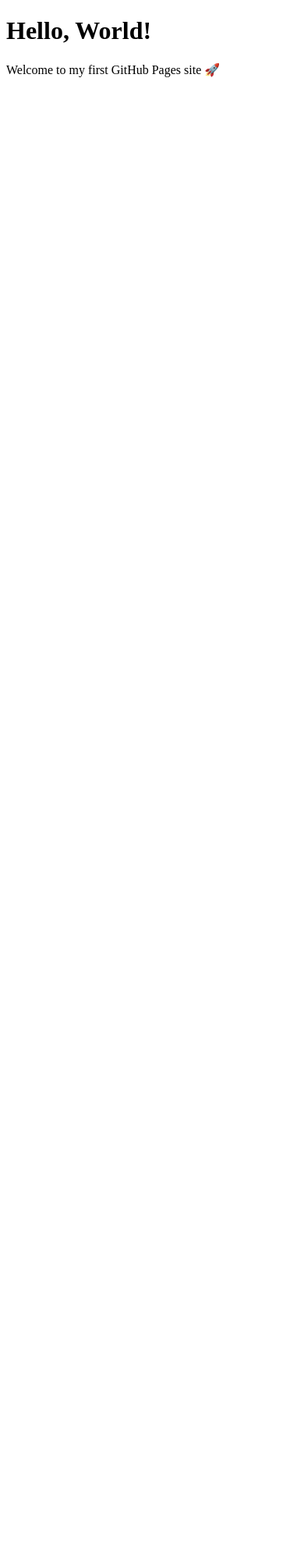
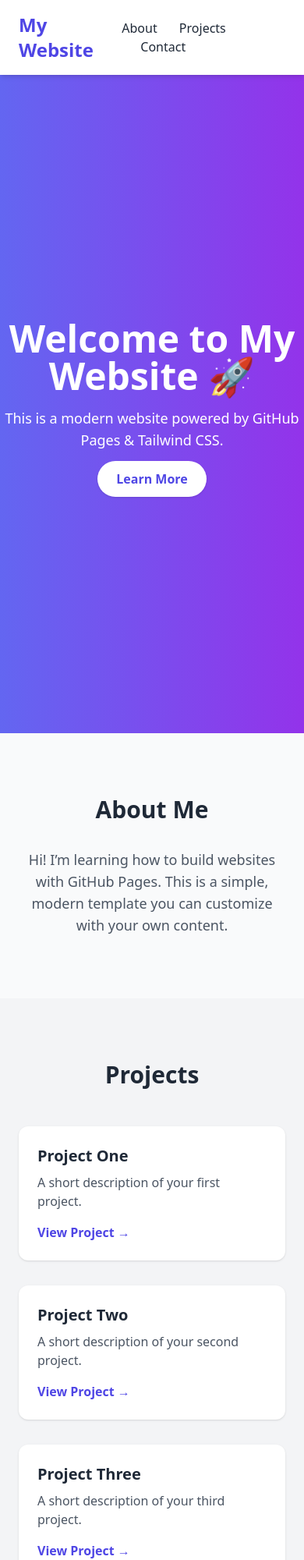
Before and after one commit to annfigueroa-ibmix/tealiumTrainingSite, a plain HTML site: page index.html in a window 390 px wide. Shown: the top 2000 px of the page at 78% size. Before the commit the page ends 844 px from the top, so only its background shows below. Drawn offline with nearby package versions, Linux system fonts and the light colour scheme.

Commit message:
update the website

```diff
--- a/index.html
+++ b/index.html
@@ -1,11 +1,83 @@
 <!DOCTYPE html>
-<html>
+<html lang="en">
 <head>
-  <meta charset="UTF-8">
+  <meta charset="UTF-8" />
+  <meta name="viewport" content="width=device-width, initial-scale=1.0" />
   <title>My Website</title>
+  <script src="https://cdn.tailwindcss.com"></script>
 </head>
-<body>
-  <h1>Hello, World!</h1>
-  <p>Welcome to my first GitHub Pages site 🚀</p>
+<body class="bg-gray-50 text-gray-800">
+
+  <!-- Header -->
+  <header class="bg-white shadow-md sticky top-0 z-50">
+    <div class="max-w-6xl mx-auto px-6 py-4 flex justify-between items-center">
+      <h1 class="text-2xl font-bold text-indigo-600">My Website</h1>
+      <nav class="space-x-6">
+        <a href="#about" class="hover:text-indigo-600">About</a>
+        <a href="#projects" class="hover:text-indigo-600">Projects</a>
+        <a href="#contact" class="hover:text-indigo-600">Contact</a>
+      </nav>
+    </div>
+  </header>
+
+  <!-- Hero Section -->
+  <section class="h-screen flex items-center justify-center bg-gradient-to-r from-indigo-500 to-purple-600 text-white text-center">
+    <div>
+      <h2 class="text-5xl font-bold mb-4">Welcome to My Website 🚀</h2>
+      <p class="text-lg mb-6">This is a modern website powered by GitHub Pages & Tailwind CSS.</p>
+      <a href="#about" class="bg-white text-indigo-600 px-6 py-3 rounded-full font-semibold shadow hover:bg-gray-100 transition">Learn More</a>
+    </div>
+  </section>
+
+  <!-- About Section -->
+  <section id="about" class="max-w-5xl mx-auto px-6 py-20">
+    <h3 class="text-3xl font-bold text-center mb-8">About Me</h3>
+    <p class="text-lg text-gray-600 text-center">
+      Hi! I’m learning how to build websites with GitHub Pages.
+      This is a simple, modern template you can customize with your own content.
+    </p>
+  </section>
+
+  <!-- Projects Section -->
+  <section id="projects" class="bg-gray-100 py-20">
+    <div class="max-w-5xl mx-auto px-6">
+      <h3 class="text-3xl font-bold text-center mb-12">Projects</h3>
+      <div class="grid md:grid-cols-3 gap-8">
+
+        <!-- Project Card -->
+        <div class="bg-white shadow rounded-xl p-6 hover:shadow-lg transition">
+          <h4 class="text-xl font-semibold mb-2">Project One</h4>
+          <p class="text-gray-600 mb-4">A short description of your first project.</p>
+          <a href="#" class="text-indigo-600 font-semibold hover:underline">View Project →</a>
+        </div>
+
+        <div class="bg-white shadow rounded-xl p-6 hover:shadow-lg transition">
+          <h4 class="text-xl font-semibold mb-2">Project Two</h4>
+          <p class="text-gray-600 mb-4">A short description of your second project.</p>
+          <a href="#" class="text-indigo-600 font-semibold hover:underline">View Project →</a>
+        </div>
+
+        <div class="bg-white shadow rounded-xl p-6 hover:shadow-lg transition">
+          <h4 class="text-xl font-semibold mb-2">Project Three</h4>
+          <p class="text-gray-600 mb-4">A short description of your third project.</p>
+          <a href="#" class="text-indigo-600 font-semibold hover:underline">View Project →</a>
+        </div>
+
+      </div>
+    </div>
+  </section>
+
+  <!-- Contact Section -->
+  <section id="contact" class="max-w-4xl mx-auto px-6 py-20 text-center">
+    <h3 class="text-3xl font-bold mb-6">Get in Touch</h3>
+    <p class="text-gray-600 mb-8">I’d love to hear from you! Feel free to reach out anytime.</p>
+    <a href="mailto:youremail@example.com" class="bg-indigo-600 text-white px-8 py-3 rounded-full font-semibold shadow hover:bg-indigo-700 transition">Say Hello</a>
+  </section>
+
+  <!-- Footer -->
+  <footer class="bg-gray-900 text-gray-400 py-6 text-center">
+    <p>&copy; 2025 My Website. Built with ❤️ using GitHub Pages.</p>
+  </footer>
+
 </body>
 </html>
```
